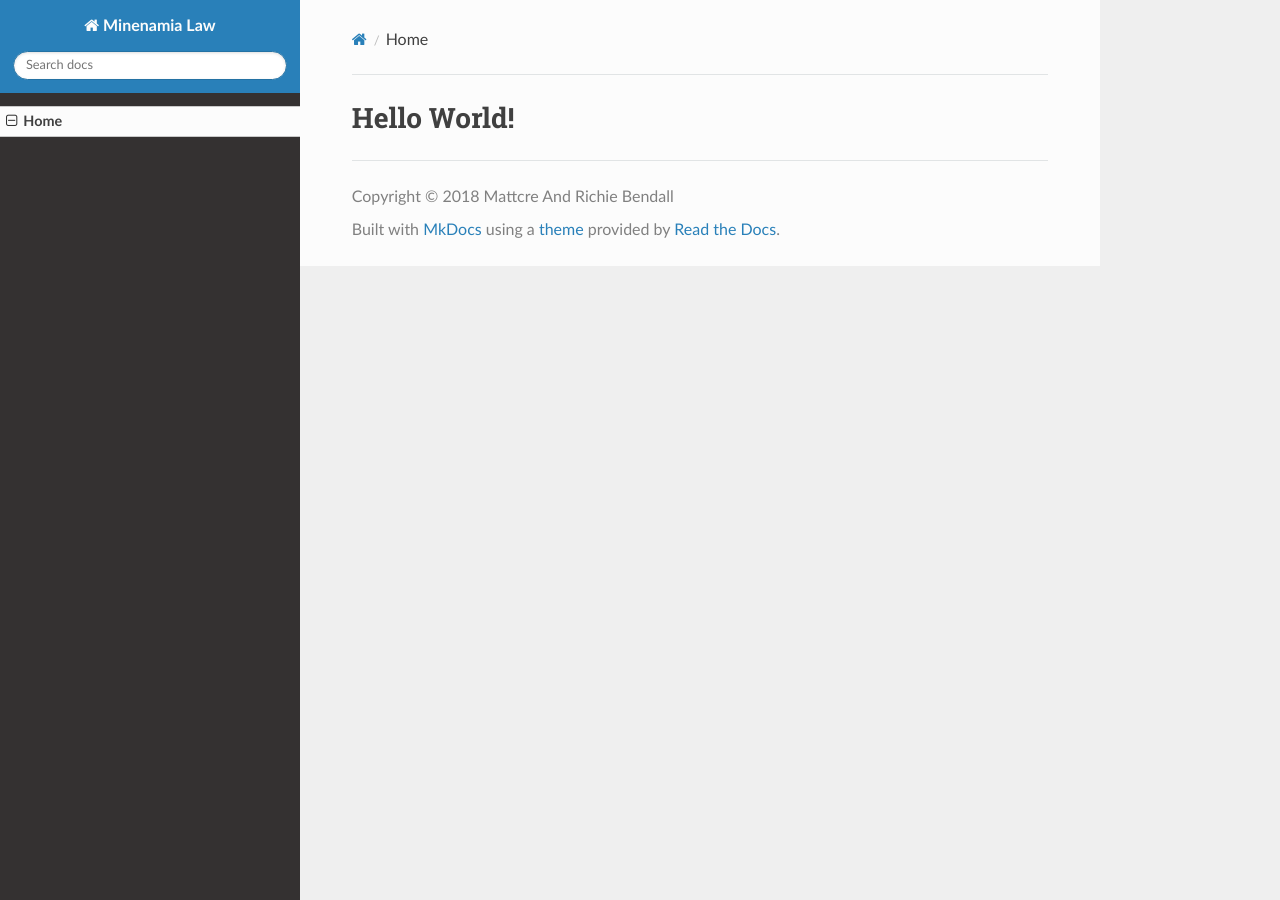
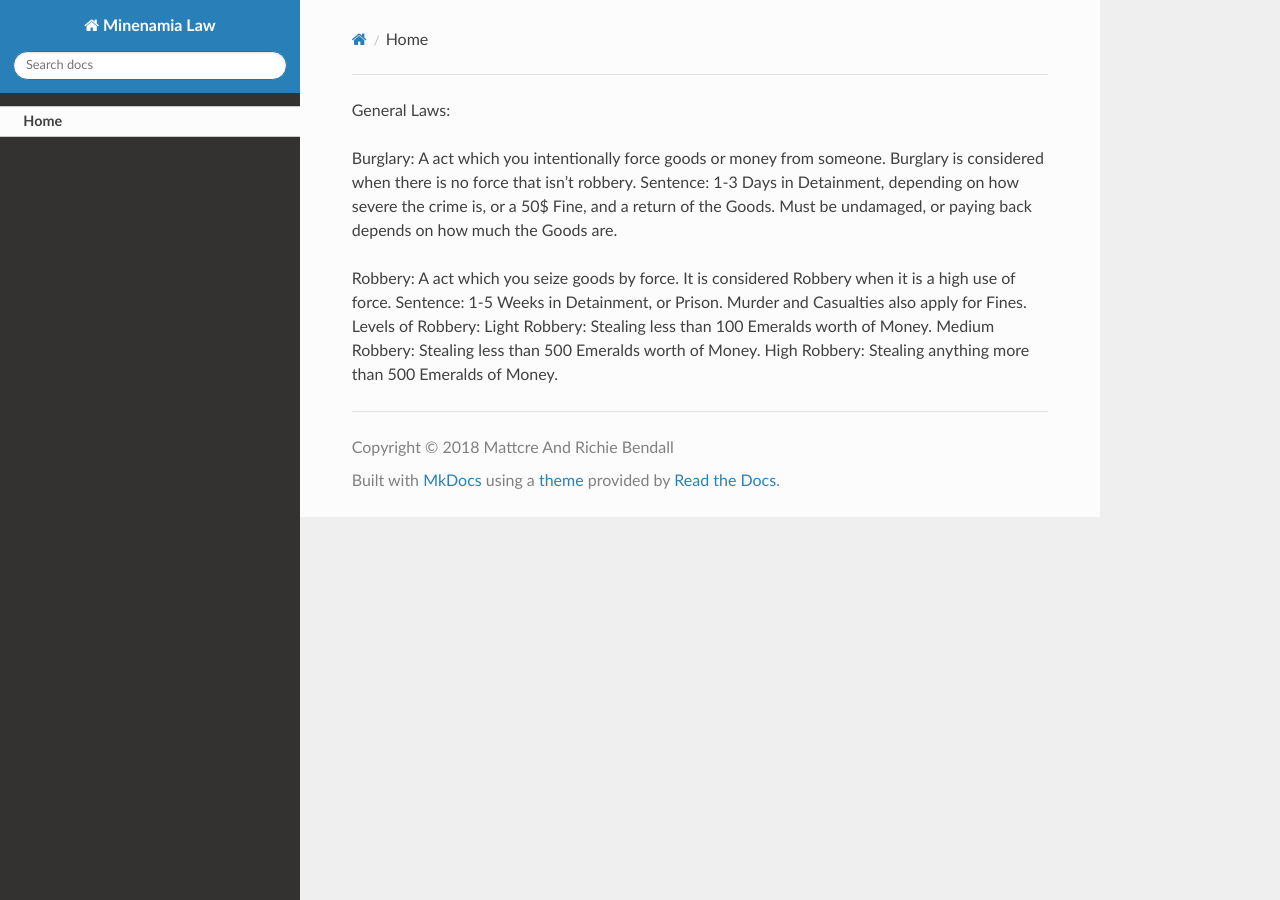
Before and after one commit to Richienb/Minenamia-Law, an MkDocs documentation site: the page built from docs/index.md, in a window 1280 px wide. Built offline with MkDocs 1.6.1, drawn with Linux system fonts in a browser that asks for light colours; nearby versions of some CDN libraries; old or Windows-style settings are respelled for this version of MkDocs.

Commit message:
Update index.md

```diff
--- a/docs/index.md
+++ b/docs/index.md
@@ -1 +1,15 @@
-# Hello World!
+General Laws:
+
+Burglary:
+A act which you intentionally force goods or money from someone. Burglary is considered when there is no force that isn’t robbery.
+Sentence:
+1-3 Days in Detainment, depending on how severe the crime is, or a 50$ Fine, and a return of the Goods. Must be undamaged, or paying back depends on how much the Goods are.
+
+Robbery:
+A act which you seize goods by force. It is considered Robbery when it is a high use of force.
+Sentence:
+1-5 Weeks in Detainment, or Prison. Murder and Casualties also apply for Fines.
+Levels of Robbery:
+Light Robbery: Stealing less than 100 Emeralds worth of Money.
+Medium Robbery: Stealing less than 500 Emeralds worth of Money.
+High Robbery: Stealing anything more than 500 Emeralds of Money.
```
